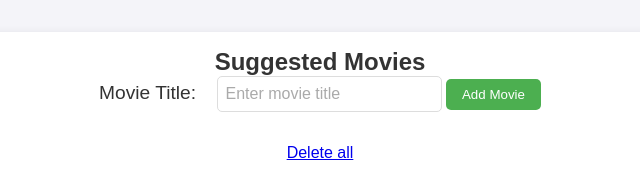
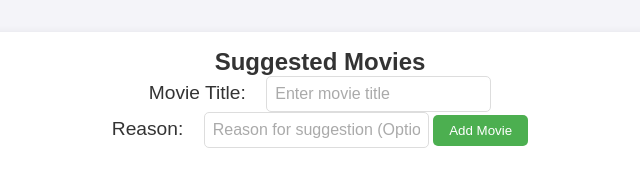
Before and after one commit to EnderViking10/CueBox, a Flask app: page / in a window 1280 px wide. Shown: the part 152-333 px from the top of the page, without its empty margins (320-960 px from the left). Run offline with Flask 3, Linux system fonts and the light colour scheme; a user stored in the database is signed in; tables that the repository leaves empty hold one stand-in row (values such as "Sample post").

Commit message:
Added reason column

```diff
--- a/app/models.py
+++ b/app/models.py
@@ -20,6 +20,7 @@ class Movie(db.Model):
     runtime = db.Column(db.Integer, nullable=False)
     genre = db.Column(db.String(200), nullable=False)
     imdb_rating = db.Column(db.Integer, nullable=False)
+    reason = db.Column(db.String(200), nullable=False)
 
     __table_args__ = (
         UniqueConstraint('title', name='uq_movie_title'),
--- a/app/routes.py
+++ b/app/routes.py
@@ -45,6 +45,7 @@ def add_movie():
         api_call = f"https://www.omdbapi.com/?t={url_movie_title}&apikey={app.Config.OMDB_API_KEY}"
         response = requests.get(api_call)
 
+        data = None
         # Check if the response is successful
         if response.status_code == 200:
             # Parse the JSON data
@@ -65,7 +66,8 @@ def add_movie():
             year=data.get('Year'),
             runtime=data.get('Runtime'),
             genre=data.get('Genre'),
-            imdb_rating=data.get('imdbRating')
+            imdb_rating=data.get('imdbRating'),
+            reason=request.form.get('reason')
         )
         try:
             db.session.add(new_movie)
--- a/app/templates/queue.html
+++ b/app/templates/queue.html
@@ -23,6 +23,7 @@
                 <td>{{ movie.runtime }}</td>
                 <td>{{ movie.genre }}</td>
                 <td>{{ movie.imdb_rating }}</td>
+                <td>{{ movie.reason }}</td>
                 {% if current_user.is_authenticated and current_user.is_admin %}
                     <td>
                         <a href="{{ url_for('main.mark_watched', movie_id=movie.id) }}">Move to Watched</a> |
--- a/app/templates/suggestions.html
+++ b/app/templates/suggestions.html
@@ -7,6 +7,9 @@
         <form action="{{ url_for('main.add_movie') }}" method="POST">
             <label for="title">Movie Title:</label>
             <input type="text" name="title" id="title" placeholder="Enter movie title" required>
+            <br/>
+            <label for="reason">Reason:</label>
+            <input type="text" name="reason" id="reason" placeholder="Reason for suggestion (Optional)">
             <button type="submit">Add Movie</button>
         </form>
         {% if current_user.is_authenticated and current_user.is_admin %}
@@ -35,6 +38,7 @@
                 <td>{{ movie.runtime }}</td>
                 <td>{{ movie.genre }}</td>
                 <td>{{ movie.imdb_rating }}</td>
+                <td>{{ movie.reason }}</td>
                 {% if current_user.is_authenticated and current_user.is_admin %}
                     <td>
                         <a href="{{ url_for('main.mark_queue', movie_id=movie.id) }}">Move to Queue</a> |
```
